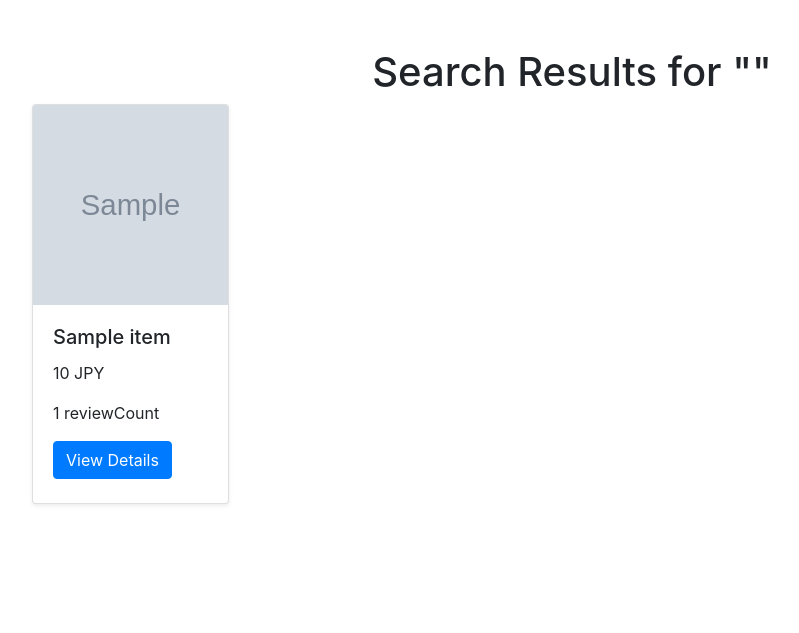
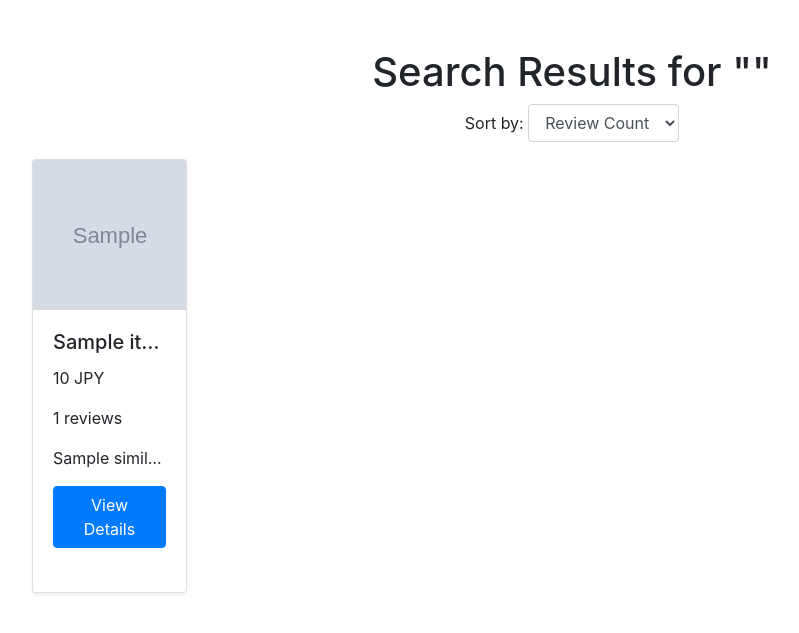
Before and after one commit to zaidanyahya/english-search-engine-for-rakuten-ichiba, a Django app: template search_engine/templates/search/results.html in a window 1280 px wide. Shown: the top 633 px of the page, without its empty margins (68-867 px from the left). Run offline with Django 5.2, Linux system fonts and the light colour scheme; the template is opened without the code that fills it: most values are stand-ins (such as "Sample title", 1, 10 or a date in 2020); grey boxes marked "Sample" are stand-in pictures; some libraries are stand-ins or nearby versions.

Commit message:
ranking by reviewCount

```diff
--- a/search_engine/search/views.py
+++ b/search_engine/search/views.py
@@ -1,7 +1,7 @@
 from django.shortcuts import redirect
 from django.shortcuts import render
 from django.urls import reverse
-from .utils import get_items_from_rakuten_api, get_item_from_rakuten_api
+from .utils import get_items_from_rakuten_api, get_item_from_rakuten_api, calculate_similarity
 
 
 def search(request):
@@ -22,6 +22,8 @@ def search_results(request):
     if not has_next_page and page > 1:
         return redirect(reverse('search_results') + f'?q={query}&page=1&message=no_more_items')
 
+    items = calculate_similarity(items)
+
     context = {
         'items': items,
         'query': query,
--- a/search_engine/templates/search/detail.html
+++ b/search_engine/templates/search/detail.html
@@ -19,7 +19,7 @@
                             {% endfor %}
                         </div>
                         <p><strong>Price:</strong> {{ item.itemPrice }} JPY</p>
-                        <p><strong>Description:</strong> {{ item.itemDescription }}</p>
+                        <p><strong>Description:</strong> {{ item.catchcopy }}</p>
                         <p><strong>ReviewCount:</strong> {{ item.reviewCount }}</p>
                         <a href="{{ item.itemUrl }}" target="_blank" class="btn btn-primary">Visit Item Page</a>
                     </div>
--- a/search_engine/templates/search/results.html
+++ b/search_engine/templates/search/results.html
@@ -7,15 +7,29 @@
         <div class="row">
             <div class="col-md-12">
                 <h1 class="text-center">Search Results for "{{ query }}"</h1>
-                <div class="card-columns">
+                <div class="text-center mb-3">
+                    <label for="sort-select">Sort by:</label>
+                    <select id="sort-select" class="form-control mx-auto w-auto" style="display: inline-block; width: auto;">
+                        <option value="reviewCount">Review Count</option>
+                        <option value="similarity">Similarity</option>
+                    </select>
+                </div>
+                <div class="row" id="item-list">
                     {% for item in items %}
-                        <div class="card mb-4 shadow-sm" style="height: 400px;" title="Item Name: {{ item.itemName }}">
-                            <img src="{{ item.mediumImageUrls.0.imageUrl }}" class="card-img-top" alt="..." style="height: 200px; object-fit: cover;">
-                            <div class="card-body">
-                                <h5 class="card-title" title="{{ item.itemName }}">{{ item.itemName|truncatechars:20 }}</h5>
-                                <p class="card-text" title="{{ item.itemPrice }} JPY">{{ item.itemPrice }} JPY</p>
-                                <p class="card-text" title="{{ item.reviewCount }} JPY">{{ item.reviewCount }} reviewCount</p>
-                                <a href="{% url 'item_detail' item_code=item.itemCode %}" class="btn btn-primary">View Details</a>
+                        <div class="col-md-2 col-sm-4 col-6 mb-4">
+                            <div class="card shadow-sm h-100"
+                                 data-item-code="{{ item.itemCode }}"
+                                 data-review-count="{{ item.reviewCount }}"
+                                 data-similarity="{{ item.similarity }}"
+                                 title="Item Name: {{ item.itemName }}">
+                                <img src="{{ item.mediumImageUrls.0.imageUrl }}" class="card-img-top" alt="..." style="height: 150px; object-fit: cover;">
+                                <div class="card-body">
+                                    <h5 class="card-title" title="{{ item.itemName }}">{{ item.itemName|truncatechars:20 }}</h5>
+                                    <p class="card-text" title="{{ item.itemPrice }} JPY">{{ item.itemPrice }} JPY</p>
+                                    <p class="card-text" title="{{ item.reviewCount }} reviews">{{ item.reviewCount }} reviews</p>
+                                    <p class="card-text" title="{{ item.similarity }} similarity">{{ item.similarity }} similarity</p>
+                                    <a href="{% url 'item_detail' item_code=item.itemCode %}" class="btn btn-primary">View Details</a>
+                                </div>
                             </div>
                         </div>
                     {% endfor %}
@@ -66,7 +80,39 @@
     </div>
 
     <script>
-        document.addEventListener("DOMContentLoaded", function() {
+        document.addEventListener("DOMContentLoaded", function () {
+            var itemList = document.getElementById('item-list');
+            var items = Array.from(itemList.children);
+            var sortSelect = document.getElementById('sort-select');
+
+            function sortItems(sortBy) {
+                items.sort(function (a, b) {
+                    var aVal, bVal;
+                    if (sortBy === 'reviewCount') {
+                        aVal = parseInt(a.querySelector('.card').getAttribute('data-review-count'));
+                        bVal = parseInt(b.querySelector('.card').getAttribute('data-review-count'));
+                    } else if (sortBy === 'similarity') {
+                        aVal = parseFloat(a.querySelector('.card').getAttribute('data-similarity'));
+                        bVal = parseFloat(b.querySelector('.card').getAttribute('data-similarity'));
+                    }
+
+                    return bVal - aVal;
+                });
+
+                // Reinsert sorted elements
+                items.forEach(function (item) {
+                    itemList.appendChild(item);
+                });
+            }
+
+            // Initial sorting based on the default value of the select element
+            sortItems(sortSelect.value);
+
+            // Listen for changes on the select element to re-sort items
+            sortSelect.addEventListener('change', function () {
+                sortItems(this.value);
+            });
+
             var noMoreItems = "{{ no_more_items }}";
             if (noMoreItems === "True") {
                 $('#no-more-items-alert').modal('show');
```
Also changed, not shown: search_engine/search/utils.py (+8 -2 lines).
